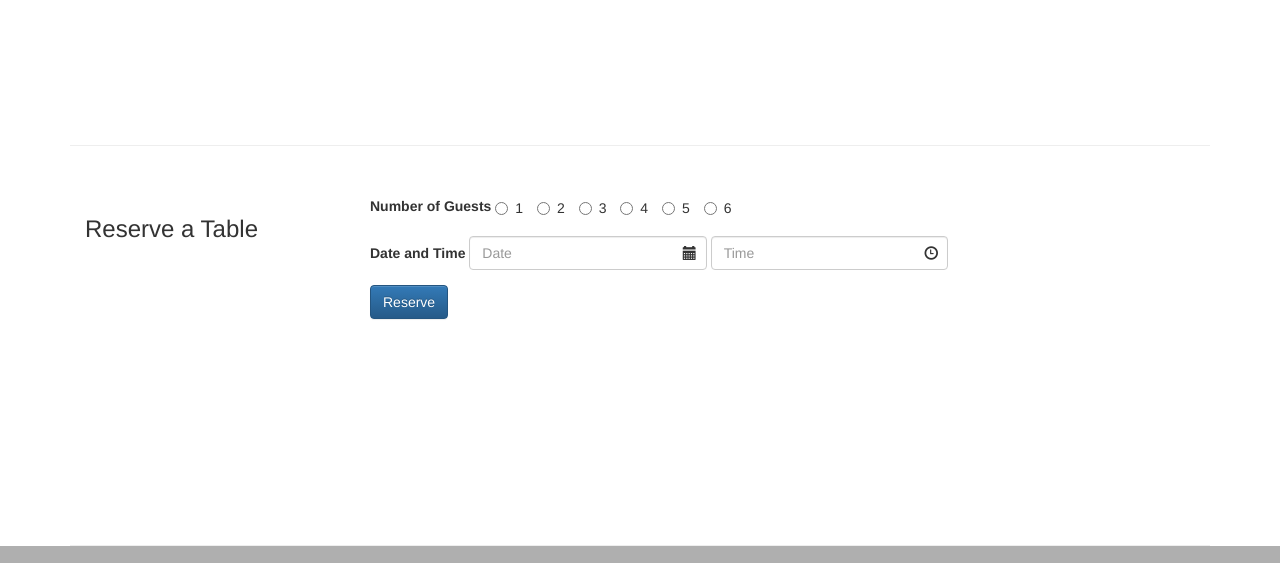
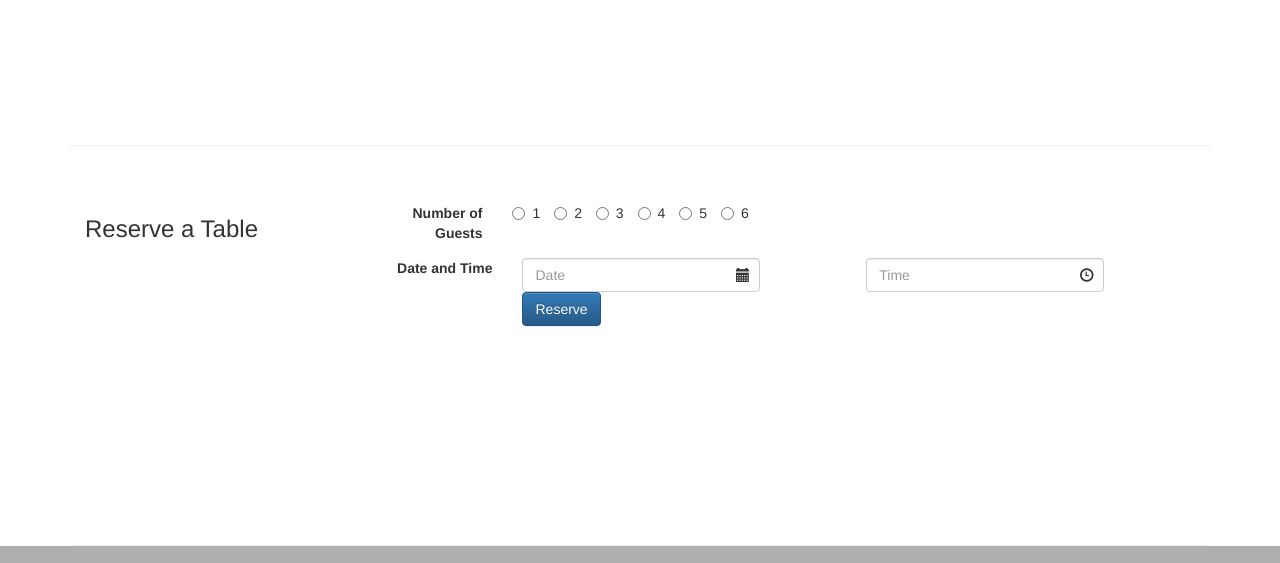
Before and after one commit to EveryoneNoone/UIFramework, a plain HTML site: page index.html in a window 1280 px wide. Shown: the part 1513-2076 px from the top of the page. Drawn offline with nearby package versions, Linux system fonts and the light colour scheme.

Commit message:
date and time

```diff
--- a/index.html
+++ b/index.html
@@ -159,9 +159,13 @@
                 <h3>Reserve a Table</h3>
             </div>
             <div class="col-xs-12 col-sm-9">
+                <form class="form-horizontal" role="form">
                     <div class="form-group">
                         <form class="form-inline">
-                        <label>Number of Guests</label>
+                            <!--<div class="col-xs-4 col-sm-2">-->
+                                <label class=" control-label text-right col-xs-4 col-sm-2">Number of Guests</label>
+                            <!--</div>-->
+                            <div class="col-xs-8 col-sm-10">
                                 <label class="radio-inline">
                                     <input type="radio" name="inlineRadioOptions" id="inlineRadio1" value="option1"> 1
                                 </label>
@@ -180,34 +184,46 @@
                                 <label class="radio-inline">
                                     <input type="radio" name="inlineRadioOptions" id="inlineRadio6" value="option3"> 6
                                 </label>
+                            </div>
                         </form>
                     </div>
+                <!--</div>
+                <div class="row">-->
                     <div class="form-group">
                         <form class="form-inline" role="form">
+                            <label class="text-right col-xs-4 col-sm-2 control-label">Date and Time</label>
+                            <div class="col-xs-4 col-sm-5">
                                 <div class="form-group has-feedback">
-                            <label class="control-label">Date and Time</label>
                                     <input type="text" class="form-control" placeholder="Date">
                                     <i class="glyphicon glyphicon-calendar form-control-feedback"></i>
                                 </div>
+                            </div>
+                            <div class="col-xs-4 col-sm-5">
                                 <div class="form-group has-feedback">
                                     <input type="text" class="form-control" placeholder="Time">
                                     <i class="glyphicon glyphicon-time form-control-feedback"></i>
                                 </div>
+                            </div>
                         </form>
                     </div>
-                <!--<div class="form-group has-success has-feedback">
-
-                        <label class="control-label" for="date">Date and Time</label>
-                        <input type="text" placeholder="Date" id="date" aria-describedby="dateglyph">
-                        <span class="glyphicon glyphicon-calendar" aria-hidden="true"></span>
-                        <span id="dateglyph" class="sr-only">()</span>
-
-                        <input type="text" name="time" placeholder="Time">
-                        <span class="glyphicon glyphicon-time"></span>
-                </div>-->
+                <!--</div>
+                <div class="row">-->
                     <div class="form-group">
+                        <form class="form-inline" role="form">
+                            <div class="col-xs-4 col-sm-2 col-sm-push-2">
                                 <button type="submit" class="btn btn-primary">Reserve</button>
                             </div>
+                        </form>
+                    </div>
+                <!--</div>-->
+
+                </form>
+                <!--<div class="alert alert-warning alerts-dismissible" role="alert">
+                    <button type="button" class="close" data-dismiss="alert" aria-label="Close">
+                        <span aria-hidden="true">&times;</span>
+                    </button>
+                    <strong>Warning:</strong> Please <a href="tel:+85212345678" class="alert-link">call</a> us to reserve for more than six guests
+                </div>-->
             </div>
         </div>
     </div>
```
Lines whose indentation alone changed are shown as unchanged.
